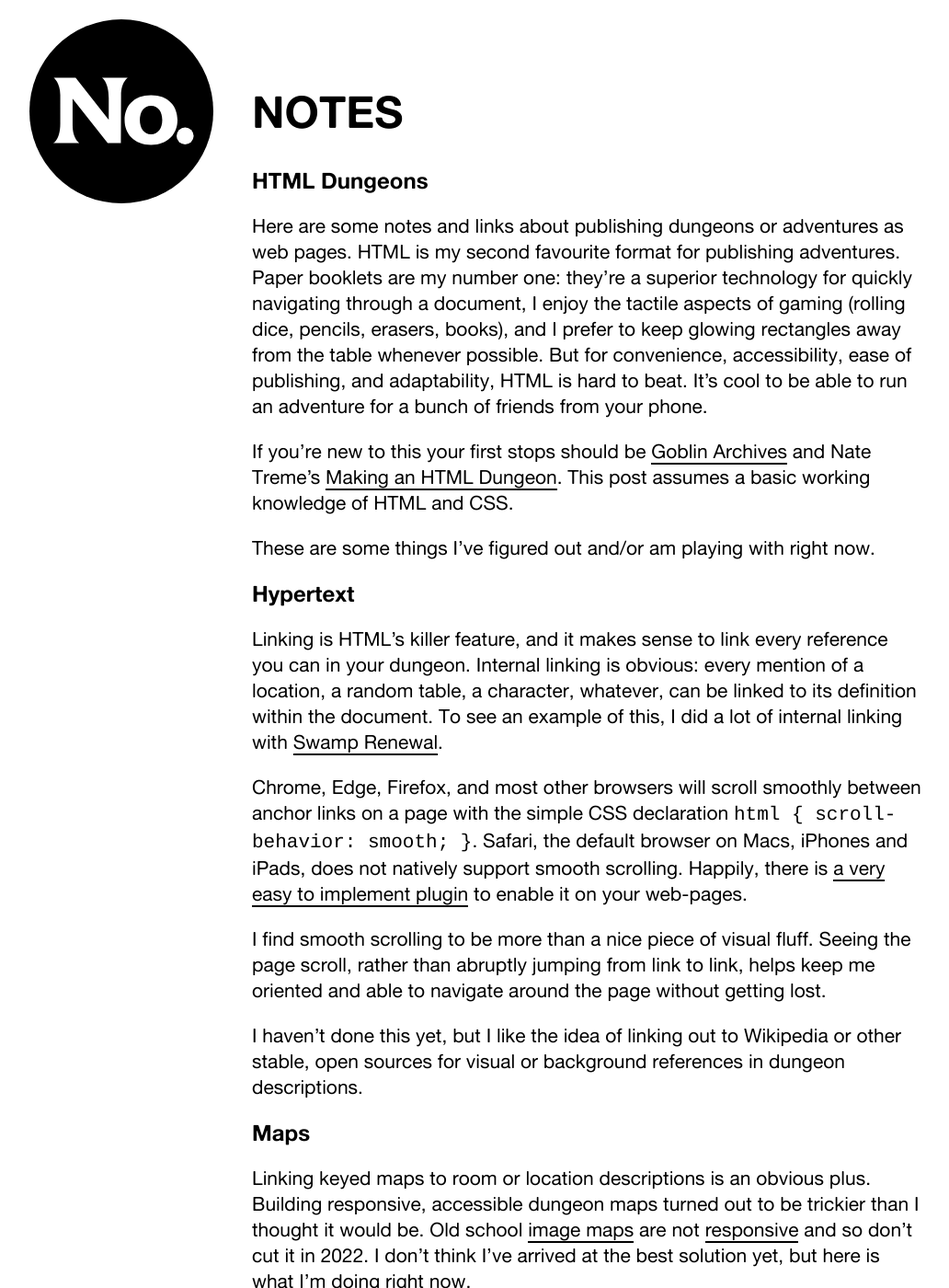
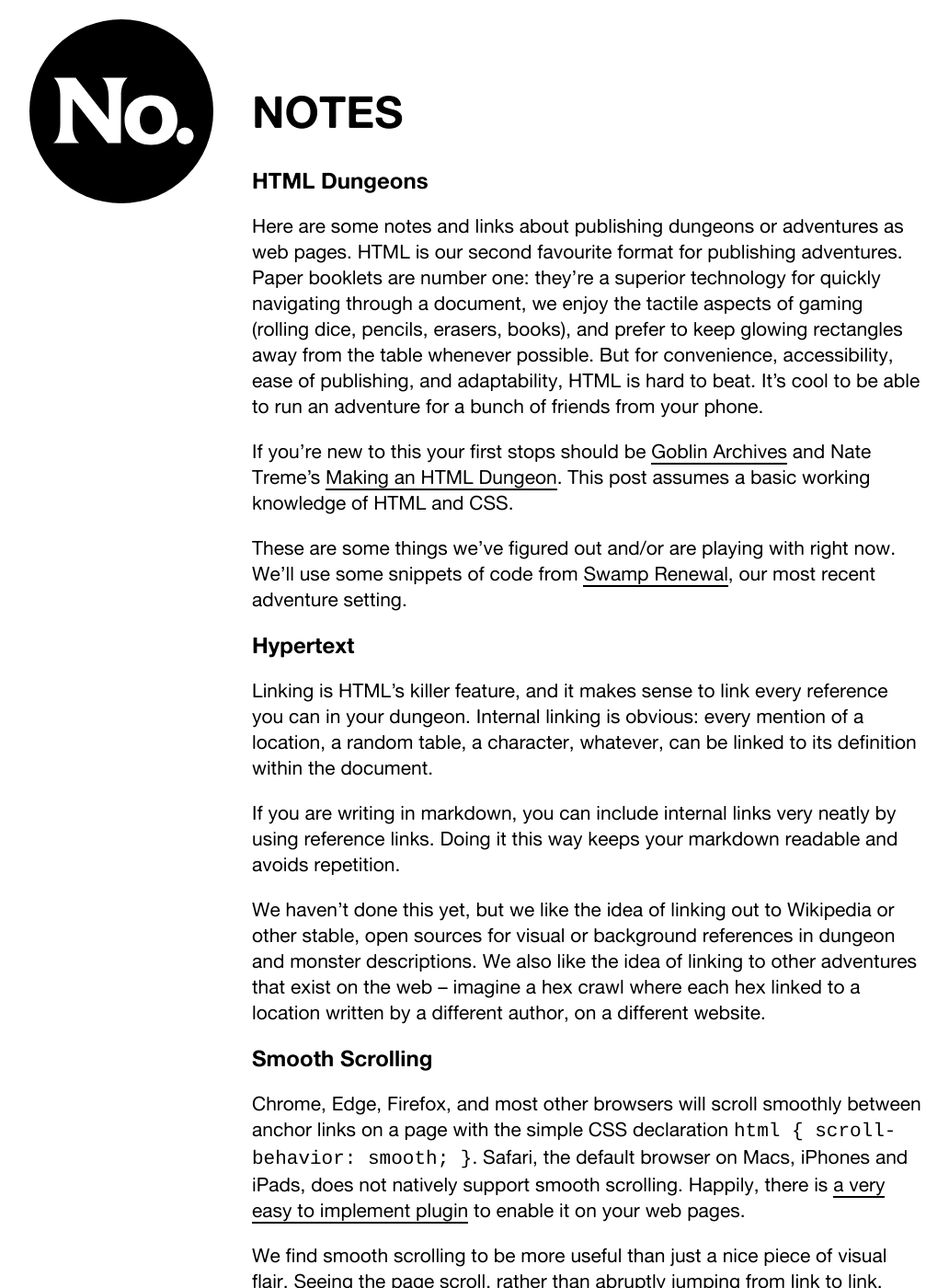
Before and after one commit to numbered-works/numbered-works.github.io, a Jekyll site: the page built from _posts/2022-03-08-html-dungeons.md, in a window 1280 px wide and 1400 px high. Shown: the whole window at 92% size, without its empty margins (122-1154 px from the left). Built offline with Jekyll 4.4.1, drawn with Linux system fonts in a browser that asks for light colours; some web fonts are replaced; some of the changed text lies outside the part shown.

Commit message:
html dungeon notes

```diff
--- a/_posts/2022-03-08-html-dungeons.md
+++ b/_posts/2022-03-08-html-dungeons.md
@@ -3,34 +3,39 @@ layout: "note"
 title: "HTML Dungeons"
 date: "2022-03-08 20:14"
 categories: notes
-tags: [html, dungeons, design]
+tags: [html, dungeons, design, maps]
 type: long
 sitemap:
   exclude: 'yes'
 ---
 
-Here are some notes and links about publishing dungeons or adventures as web pages. HTML is my second favourite format for publishing adventures. Paper booklets are my number one: they're a superior technology for quickly navigating through a document, I enjoy the tactile aspects of gaming (rolling dice, pencils, erasers, books), and I prefer to keep glowing rectangles away from the table whenever possible. But for convenience, accessibility, ease of publishing, and adaptability, HTML is hard to beat. It's cool to be able to run an adventure for a bunch of friends from your phone.
+Here are some notes and links about publishing dungeons or adventures as web pages. HTML is our second favourite format for publishing adventures. Paper booklets are number one: they're a superior technology for quickly navigating through a document, we enjoy the tactile aspects of gaming (rolling dice, pencils, erasers, books), and prefer to keep glowing rectangles away from the table whenever possible. But for convenience, accessibility, ease of publishing, and adaptability, HTML is hard to beat. It's cool to be able to run an adventure for a bunch of friends from your phone.
 
 If you're new to this your first stops should be [Goblin Archives](https://goblinarchives.github.io/LiminalHorror/Game%20Design/Programs/#markdown) and Nate Treme's [Making an HTML Dungeon](https://www.youtube.com/watch?v=TRZ2w36wJi0&ab_channel=NateTreme). This post assumes a basic working knowledge of HTML and CSS.
 
-These are some things I've figured out and/or am playing with right now.
+These are some things we've figured out and/or are playing with right now. We'll use some snippets of code from [Swamp Renewal](https://numbered.works/swamp-renewal), our most recent adventure setting.
 
 ## Hypertext
 
-Linking is HTML's killer feature, and it makes sense to link every reference you can in your dungeon. Internal linking is obvious: every mention of a location, a random table, a character, whatever, can be linked to its definition within the document. To see an example of this, I did a lot of internal linking with [Swamp Renewal](https://numbered.works/swamp-renewal).
+Linking is HTML's killer feature, and it makes sense to link every reference you can in your dungeon. Internal linking is obvious: every mention of a location, a random table, a character, whatever, can be linked to its definition within the document.
 
-Chrome, Edge, Firefox, and most other browsers will scroll smoothly between anchor links on a page with the simple CSS declaration `html { scroll-behavior: smooth; }`. Safari, the default browser on Macs, iPhones and iPads, does not natively support smooth scrolling. Happily, there is [a very easy to implement plugin](https://jonaskuske.github.io/smoothscroll-anchor-polyfill/) to enable it on your web-pages.
+If you are writing in markdown, you can include internal links very neatly by using reference links. Doing it this way keeps your markdown readable and avoids repetition.
 
-I find smooth scrolling to be more than a nice piece of visual fluff. Seeing the page scroll, rather than abruptly jumping from link to link, helps keep me oriented and able to navigate around the page without getting lost.
+We haven't done this yet, but we like the idea of linking out to Wikipedia or other stable, open sources for visual or background references in dungeon and monster descriptions. We also like the idea of linking to other adventures that exist on the web -- imagine a hex crawl where each hex linked to a location written by a different author, on a different website.
 
-I haven't done this yet, but I like the idea of linking out to Wikipedia or other stable, open sources for visual or background references in dungeon descriptions.
+## Smooth Scrolling
+
+Chrome, Edge, Firefox, and most other browsers will scroll smoothly between anchor links on a page with the simple CSS declaration `html { scroll-behavior: smooth; }`. Safari, the default browser on Macs, iPhones and iPads, does not natively support smooth scrolling. Happily, there is [a very easy to implement plugin](https://jonaskuske.github.io/smoothscroll-anchor-polyfill/) to enable it on your web pages.
+
+We find smooth scrolling to be more useful than just a nice piece of visual flair. Seeing the page scroll, rather than abruptly jumping from link to link, helps to keep the reader oriented within the page.
 
 ## Maps
 
-Linking keyed maps to room or location descriptions is an obvious plus. Building responsive, accessible dungeon maps turned out to be trickier than I thought it would be. Old school [image maps]() are not [responsive]() and so don't cut it in 2022. I don't think I've arrived at the best solution yet, but here is what I'm doing right now.
+Linking keyed maps to room or location descriptions is an obvious plus. Building responsive, accessible dungeon maps turned out to be trickier than we thought it would be. Old school [image maps]() are not [responsive]() and so don't cut it in 2022. I don't think I've arrived at the best solution yet, but here is what I'm doing right now.
 
-Maps perform multiple functions. In my mind the two most important are communicating
+Maps perform multiple functions. For us, the two most important are communicating:
+
 * Environmental and/or aesthetic flavour/vibe
 * Concrete information about the imagined space so players can situate themselves within it
 
-So I like pretty, expressive maps, and I also like them to be usable and easy to reference. Linking keyed locations to their descriptions makes your maps super useful. I feel like you could get away with a more abstract map and have it be very usable at the table with thoughtful internal linking.
+So we like pretty, expressive maps, and we also like them to be usable and easy to reference. Linking keyed locations to their descriptions makes your maps super useful. You might be able to get away with a more abstract map and have it be very usable at the table with thoughtful internal linking.
```
